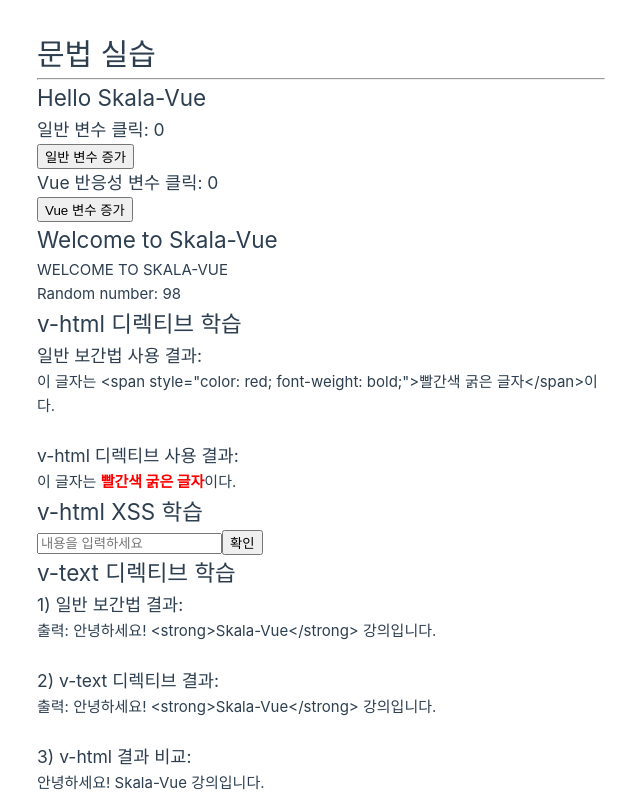
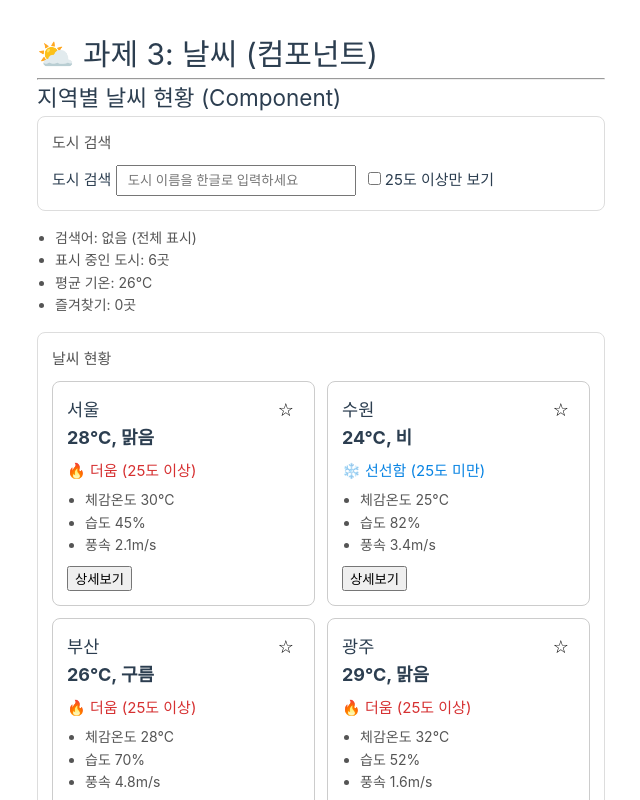
Before and after one commit to givpro22/skala-vue, a Vue app: page / in a window 1280 px wide. Shown: the part 1980-2780 px from the top of the page, without its empty margins (15-655 px from the left). Built offline with nearby package versions, Linux system fonts and the light colour scheme.

Commit message:
Weather Component 과제

```diff
--- a/src/App.vue
+++ b/src/App.vue
@@ -1,6 +1,7 @@
 <script setup>
 import WeatherMockup from './components/exercise/WeatherMockup.vue'
 import WeatherComposition from './components/exercise/WeatherComposition.vue'
+import WeatherParent from './components/exercise/WeatherParent.vue'
 import SampleOne from './components/practices/basic/SampleOne.vue'
 import SampleTwo from './components/practices/basic/SampleTwo.vue'
 import DirectiveVHtml from './components/practices/directive/DirectiveVHtml.vue'
@@ -54,6 +55,10 @@ import SlotScopedParent from './components/practices/component/SlotScopedParent.
     <hr />
     <WeatherComposition />
 
+    <h1>⛅ 과제 3: 날씨 (컴포넌트)</h1>
+    <hr />
+    <WeatherParent />
+
     <h1>문법 실습</h1>
     <hr />
 
--- /dev/null
+++ b/src/components/exercise/BaseDashboardCard.vue
@@ -0,0 +1,37 @@
+<script setup>
+defineProps({
+  title: {
+    type: String,
+    default: '',
+  },
+})
+</script>
+
+<template>
+  <section class="dashboard-card">
+    <h3 v-if="title" class="card-title">{{ title }}</h3>
+
+    <slot>
+      <p class="empty-slot">주입된 콘텐츠가 없습니다.</p>
+    </slot>
+  </section>
+</template>
+
+<style scoped>
+.dashboard-card {
+  margin-bottom: 16px;
+  padding: 14px;
+  border: 1px solid #ddd;
+  border-radius: 8px;
+}
+
+.card-title {
+  margin: 0 0 10px;
+  font-size: 15px;
+  color: #555;
+}
+
+.empty-slot {
+  color: #999;
+}
+</style>
--- /dev/null
+++ b/src/components/exercise/SearchBar.vue
@@ -0,0 +1,48 @@
+<script setup>
+defineProps({
+  query: {
+    type: String,
+    default: '',
+  },
+  hotOnly: {
+    type: Boolean,
+    default: false,
+  },
+})
+
+const emit = defineEmits(['update-query', 'toggle-hot'])
+
+// v-model 대신 분해한 형태를 쓰면 한글 조합 중에도 입력이 끊기지 않는다
+const onInput = (e) => {
+  emit('update-query', e.target.value)
+}
+</script>
+
+<template>
+  <div class="search-bar">
+    <label for="component-search">도시 검색 </label>
+    <input
+      id="component-search"
+      type="text"
+      :value="query"
+      @input="onInput"
+      placeholder="도시 이름을 한글로 입력하세요"
+    />
+
+    <label class="hot-only">
+      <input type="checkbox" :checked="hotOnly" @change="emit('toggle-hot')" />
+      25도 이상만 보기
+    </label>
+  </div>
+</template>
+
+<style scoped>
+.search-bar input[type='text'] {
+  padding: 6px 10px;
+  width: 240px;
+}
+
+.hot-only {
+  margin-left: 12px;
+}
+</style>
--- /dev/null
+++ b/src/components/exercise/WeatherCard.vue
@@ -0,0 +1,93 @@
+<script setup>
+defineProps({
+  cityItem: {
+    type: Object,
+    required: true,
+  },
+  selected: {
+    type: Boolean,
+    default: false,
+  },
+})
+
+const emit = defineEmits(['select-card', 'click-detail', 'toggle-favorite'])
+</script>
+
+<template>
+  <div class="weather-card" :class="{ selected }" @click="emit('select-card', cityItem)">
+    <div class="card-head">
+      <h3>{{ cityItem.name }}</h3>
+      <button class="favorite" @click.stop="emit('toggle-favorite', cityItem)">
+        {{ cityItem.favorite ? '★' : '☆' }}
+      </button>
+    </div>
+
+    <p class="temp">{{ cityItem.temp }}°C, {{ cityItem.status }}</p>
+
+    <p v-if="cityItem.temp >= 25" class="label hot">🔥 더움 (25도 이상)</p>
+    <p v-else class="label cool">❄️ 선선함 (25도 미만)</p>
+
+    <ul class="detail">
+      <li>체감온도 {{ cityItem.feelsLike }}°C</li>
+      <li>습도 {{ cityItem.humidity }}%</li>
+      <li>풍속 {{ cityItem.wind }}m/s</li>
+    </ul>
+
+    <button class="detail-button" @click.stop="emit('click-detail', cityItem)">상세보기</button>
+  </div>
+</template>
+
+<style scoped>
+.weather-card {
+  padding: 14px;
+  border: 1px solid #ccc;
+  border-radius: 8px;
+  cursor: pointer;
+}
+
+.weather-card.selected {
+  border-color: #42b883;
+  background-color: #f2fbf7;
+}
+
+.card-head {
+  display: flex;
+  align-items: center;
+  justify-content: space-between;
+}
+
+.card-head h3 {
+  margin: 0;
+}
+
+.favorite {
+  border: none;
+  background: none;
+  font-size: 18px;
+  cursor: pointer;
+}
+
+.temp {
+  font-size: 18px;
+  font-weight: bold;
+}
+
+.label {
+  margin: 6px 0;
+}
+
+.label.hot {
+  color: #d63031;
+}
+
+.label.cool {
+  color: #0984e3;
+}
+
+.detail {
+  margin: 0 0 10px;
+  padding-left: 18px;
+  font-size: 14px;
+  color: #555;
+}
+</style>
--- /dev/null
+++ b/src/components/exercise/WeatherParent.vue
@@ -0,0 +1,144 @@
+<script setup>
+import { ref, computed, watch, watchEffect } from 'vue'
+import BaseDashboardCard from './BaseDashboardCard.vue'
+import SearchBar from './SearchBar.vue'
+import WeatherCard from './WeatherCard.vue'
+import WeatherSummary from './WeatherSummary.vue'
+
+const weatherList = ref([
+  { id: 'city_01', name: '서울', temp: 28, status: '맑음', feelsLike: 30, humidity: 45, wind: 2.1, favorite: false },
+  { id: 'city_02', name: '수원', temp: 24, status: '비', feelsLike: 25, humidity: 82, wind: 3.4, favorite: false },
+  { id: 'city_03', name: '부산', temp: 26, status: '구름', feelsLike: 28, humidity: 70, wind: 4.8, favorite: false },
+  { id: 'city_04', name: '광주', temp: 29, status: '맑음', feelsLike: 32, humidity: 52, wind: 1.6, favorite: false },
+  { id: 'city_05', name: '강릉', temp: 22, status: '흐림', feelsLike: 21, humidity: 65, wind: 5.2, favorite: false },
+  { id: 'city_06', name: '제주', temp: 27, status: '소나기', feelsLike: 30, humidity: 78, wind: 6.1, favorite: false },
+])
+
+const searchQuery = ref('')
+const selectedCityInfo = ref('도시 카드를 선택해 주세요.')
+const selectedCityId = ref('')
+const hotOnly = ref(false)
+
+const filteredWeatherList = computed(() =>
+  weatherList.value.filter((city) => {
+    const matchName = city.name.includes(searchQuery.value)
+    const matchTemp = hotOnly.value ? city.temp >= 25 : true
+    return matchName && matchTemp
+  }),
+)
+
+const favoriteCount = computed(() => weatherList.value.filter((city) => city.favorite).length)
+
+const averageTemp = computed(() => {
+  const list = filteredWeatherList.value
+  if (list.length === 0) {
+    return 0
+  }
+  let sum = 0
+  list.forEach((city) => {
+    sum += city.temp
+  })
+  return Math.round(sum / list.length)
+})
+
+watch(selectedCityInfo, (newInfo, oldInfo) => {
+  console.log(`[선택 변경] ${oldInfo} -> ${newInfo}`)
+})
+
+watch(favoriteCount, (newCount, oldCount) => {
+  console.log(`[즐겨찾기] ${oldCount}개에서 ${newCount}개로 변경`)
+})
+
+watchEffect(() => {
+  console.log(`[검색어 추적] 현재 입력값: "${searchQuery.value}"`)
+})
+
+const updateQuery = (value) => {
+  searchQuery.value = value
+}
+
+const toggleHot = () => {
+  hotOnly.value = !hotOnly.value
+}
+
+const selectCard = (city) => {
+  selectedCityId.value = city.id
+  selectedCityInfo.value = `${city.name}이 선택되었습니다.`
+}
+
+const clickDetail = (city) => {
+  window.alert(`${city.name}의 현재 날씨는 [${city.status}] 상태입니다.`)
+}
+
+const toggleFavorite = (city) => {
+  city.favorite = !city.favorite
+}
+</script>
+
+<template>
+  <div class="weather-parent">
+    <h2>지역별 날씨 현황 (Component)</h2>
+
+    <BaseDashboardCard title="도시 검색">
+      <SearchBar
+        :query="searchQuery"
+        :hot-only="hotOnly"
+        @update-query="updateQuery"
+        @toggle-hot="toggleHot"
+      />
+    </BaseDashboardCard>
+
+    <WeatherSummary
+      :query="searchQuery"
+      :visible-count="filteredWeatherList.length"
+      :average-temp="averageTemp"
+      :favorite-count="favoriteCount"
+    />
+
+    <BaseDashboardCard title="날씨 현황">
+      <p v-if="filteredWeatherList.length === 0" class="empty">
+        검색 결과와 일치하는 도시가 없습니다.
+      </p>
+
+      <div v-else class="card-list">
+        <WeatherCard
+          v-for="city in filteredWeatherList"
+          :key="city.id"
+          :city-item="city"
+          :selected="selectedCityId === city.id"
+          @select-card="selectCard"
+          @click-detail="clickDetail"
+          @toggle-favorite="toggleFavorite"
+        />
+      </div>
+    </BaseDashboardCard>
+
+    <div class="status-bar">{{ selectedCityInfo }}</div>
+  </div>
+</template>
+
+<style scoped>
+.weather-parent {
+  margin-bottom: 40px;
+}
+
+.card-list {
+  display: grid;
+  grid-template-columns: repeat(auto-fill, minmax(200px, 1fr));
+  gap: 12px;
+}
+
+.empty {
+  padding: 20px;
+  color: #888;
+  text-align: center;
+}
+
+.status-bar {
+  margin-top: 16px;
+  padding: 10px;
+  border-radius: 6px;
+  background-color: #333;
+  color: white;
+}
+</style>
--- /dev/null
+++ b/src/components/exercise/WeatherSummary.vue
@@ -0,0 +1,38 @@
+<script setup>
+defineProps({
+  query: {
+    type: String,
+    default: '',
+  },
+  visibleCount: {
+    type: Number,
+    required: true,
+  },
+  averageTemp: {
+    type: Number,
+    required: true,
+  },
+  favoriteCount: {
+    type: Number,
+    required: true,
+  },
+})
+</script>
+
+<template>
+  <ul class="summary">
+    <li>검색어: {{ query === '' ? '없음 (전체 표시)' : query }}</li>
+    <li>표시 중인 도시: {{ visibleCount }}곳</li>
+    <li>평균 기온: {{ averageTemp }}°C</li>
+    <li>즐겨찾기: {{ favoriteCount }}곳</li>
+  </ul>
+</template>
+
+<style scoped>
+.summary {
+  margin: 0 0 16px;
+  padding-left: 18px;
+  font-size: 14px;
+  color: #555;
+}
+</style>
```
Also changed, not shown: 1 other file (tests, documents, lock files or other folders).
